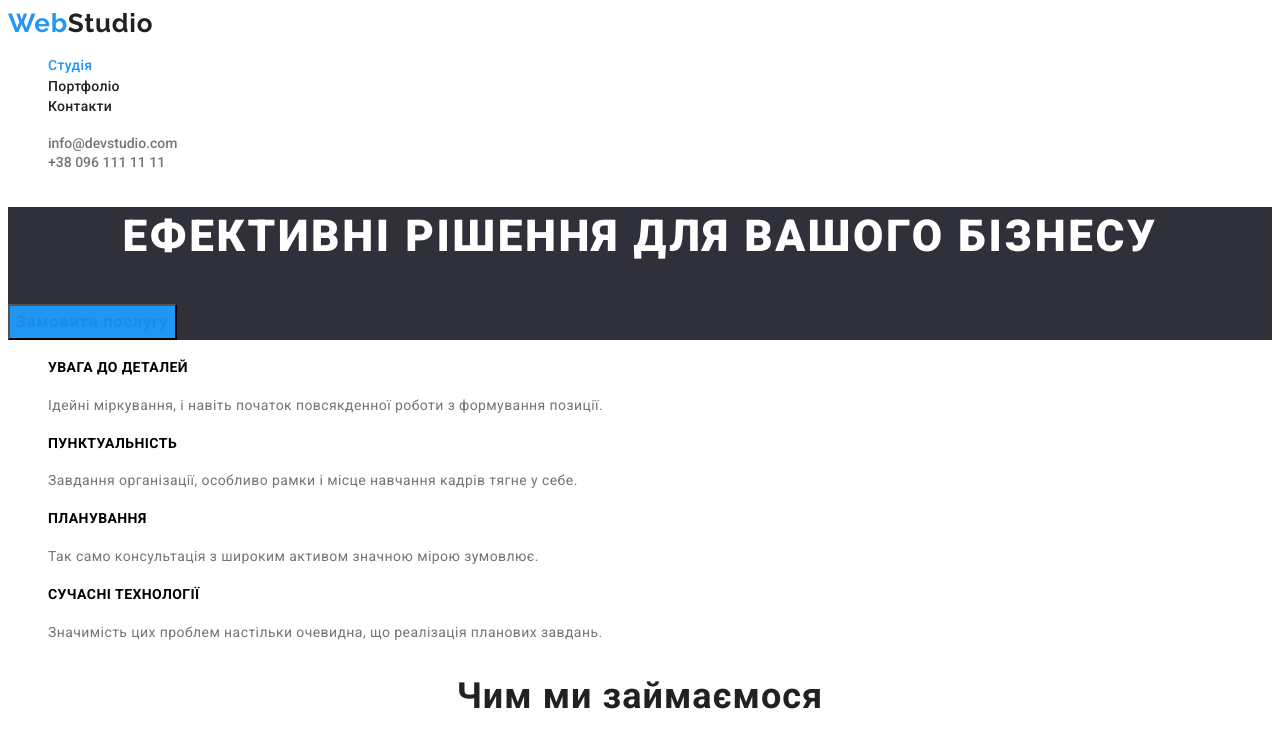
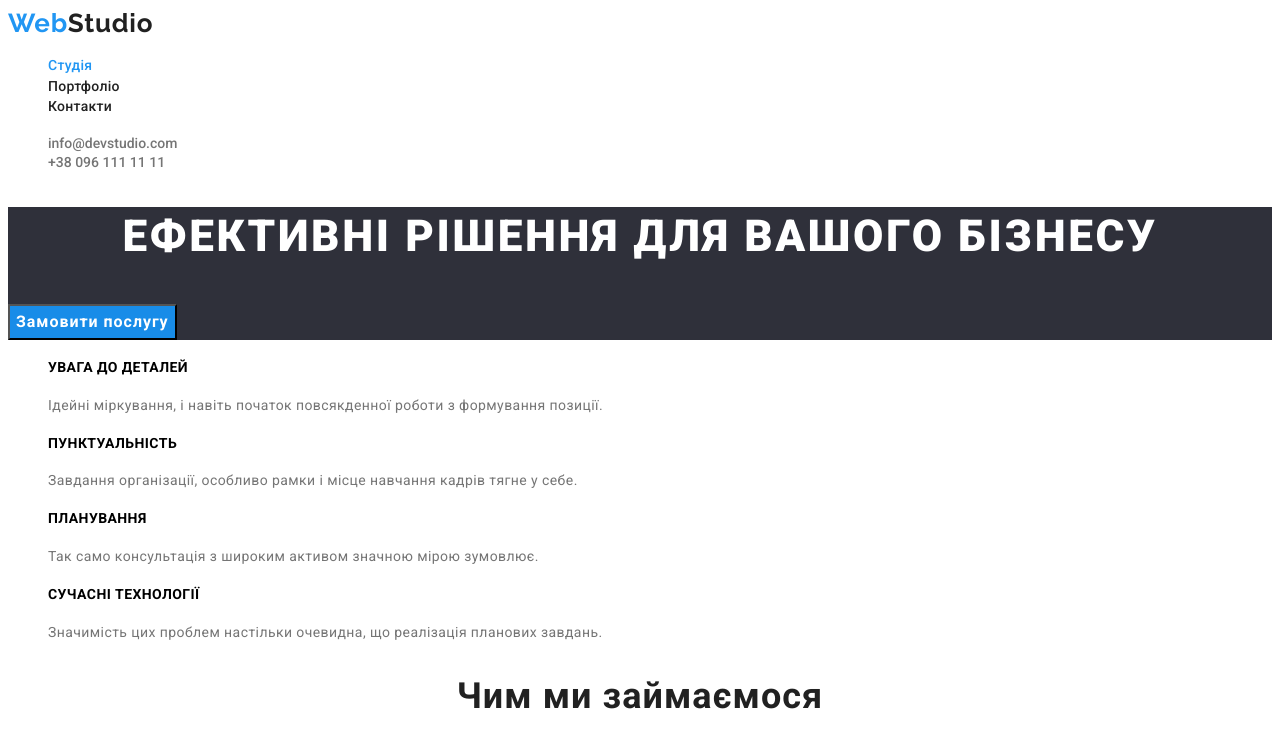
Before and after one commit to LutiyWeb/goit-markup-hw-02, a plain HTML site: page index.html in a window 1280 px wide. In both pictures the pointer is over the button "Замовити послугу". Shown: the top 745 px of the page. Drawn offline with Linux system fonts and the light colour scheme.

Commit message:
correction

```diff
--- a/css/styles.css
+++ b/css/styles.css
@@ -94,7 +94,7 @@ body {
 }
 
 .offer-btn:hover {
-  color: #188ce8;
+  background-color: #188ce8;
 }
 
 /* benefits */
@@ -190,6 +190,7 @@ body {
   letter-spacing: 0.03em;
   font-family: inherit;
   background-color: var(--grey-color);
+  cursor: pointer;
 }
 
 .filters-btn:hover {
```
Also changed, not shown: images/filters-img6.jpg (renamed from images/filters-img6 .jpg).
